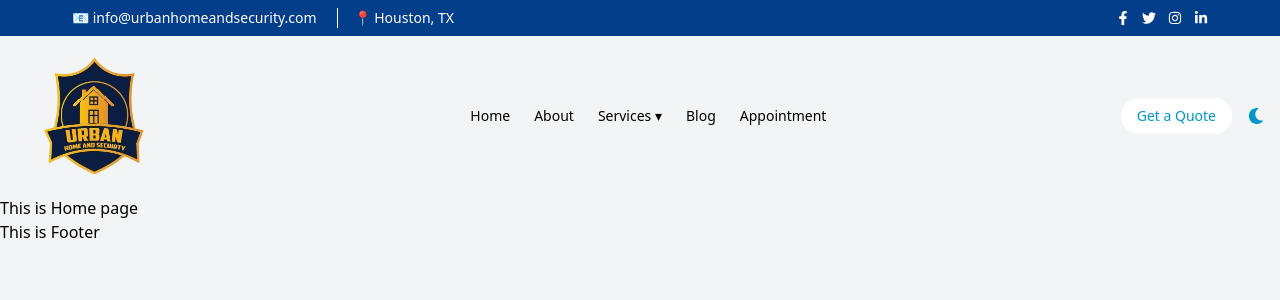
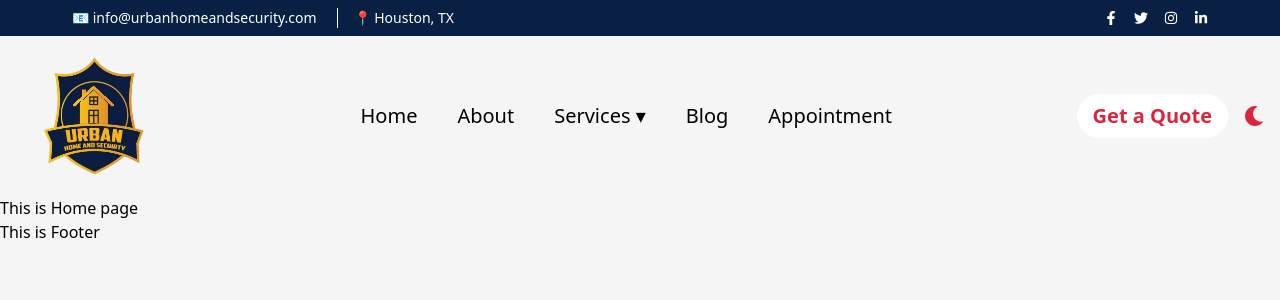
Before and after one commit to saadsrabon/urbanhomeandsecurity, a React (Vite) app: page / in a window 1280 px wide. Shown: the top 300 px of the page. Built offline with nearby package versions, Linux system fonts and the light colour scheme; the HTML template or start-up script is replaced by a standard one.

Commit message:
developed NavBar with responsiveness

```diff
--- a/src/App.jsx
+++ b/src/App.jsx
@@ -7,7 +7,7 @@ import Footer from './components/Footer';
 
 function App() {
   return (
-    <div className="min-h-screen bg-gray-100">
+    <div className="min-h-screen bg-[#F5F5F5]">
       <Navbar/>
       <Routes>
         <Route path="/" element={<Home />} />
--- a/src/components/Navbar.jsx
+++ b/src/components/Navbar.jsx
@@ -54,7 +54,7 @@ export default function Navbar() {
               animate={{
                 x: -window.innerWidth / 2 + 95,
                 y: -window.innerHeight / 2 + 95,
-                scale:1,
+                scale: 1,
               }}
               transition={{ duration: 1.2, ease: 'easeInOut' }}
 
@@ -65,51 +65,51 @@ export default function Navbar() {
       </AnimatePresence>
       <div className={`${darkMode ? 'dark' : ''}`}>
         {/* Top Info Bar */}
-      <div className="bg-darkBlue text-white text-sm px-4 md:px-18 py-2 flex justify-center md:flex-row md:justify-between items-center">
+        <div className="bg-[#0A1F44] text-white text-sm px-4 md:px-18 py-2 flex justify-center md:flex-row md:justify-between items-center">
           <div className="flex justify-center items-center md:flex-row gap-2">
             <span className='border-r pr-5'>📧 info@urbanhomeandsecurity.com</span>
             <span className=' pl-2'>📍 Houston, TX</span>
           </div>
-        <div className="hidden md:flex gap-3 mt-2 md:mt-0">
-          <a href="#"><FaFacebookF /></a>
-          <a href="#"><FaTwitter /></a>
-          <a href="#"><FaInstagram /></a>
-          <a href="#"><FaLinkedinIn /></a>
+          <div className="hidden md:flex gap-4 mt-2 md:mt-0">
+            <a className='hover:text-xl hover:text-[#D7263D] duration-250' href="#"><FaFacebookF /></a>
+            <a className='hover:text-xl hover:text-[#D7263D] duration-250' href="#"><FaTwitter /></a>
+            <a className='hover:text-xl hover:text-[#D7263D] duration-250' href="#"><FaInstagram /></a>
+            <a className='hover:text-xl hover:text-[#D7263D] duration-250' href="#"><FaLinkedinIn /></a>
           </div>
         </div>
 
         {/* Main Navigation */}
         <nav className={`transition-all duration-300 ${scrolled ? 'shadow-md py-2' : 'py-4'}text-white sticky top-0 z-50`}>
           <div className="container mx-auto px-4 flex justify-between items-center">
-          <div className="text-xl font-bold"><img  className="w-40 h-auto" src={logo} alt="" /></div>
+            <div className="text-xl font-bold"><img className="w-40 h-auto" src={logo} alt="" /></div>
 
             {/* Desktop Nav */}
-          <ul className="hidden lg:flex gap-6 text-sm items-center">
-            <li><a href="/">Home</a></li>
-            <li><a href="/about">About</a></li>
+            <ul className="hidden lg:flex gap-10 text-xl items-center">
+              <li><a className='hover:text-[#D7263D] hover:text-2xl hover:font-bold duration-300' href="/">Home</a></li>
+              <li><a className='hover:text-[#D7263D] hover:text-2xl hover:font-bold duration-300' href="/about">About</a></li>
               <li className="group relative">
-              <button className="flex items-center gap-1">Services ▾</button>
-              <ul className="absolute hidden group-hover:block bg-white text-black p-2 shadow-lg rounded mt-1">
-                <li><a href="/remodeling" className="block px-4 py-1 hover:bg-gray-100">Remodeling & Renovation</a></li>
-                <li><a href="/security" className="block px-4 py-1 hover:bg-gray-100">Security Installations</a></li>
-                <li><a href="/ac" className="block px-4 py-1 hover:bg-gray-100">Air Conditioning</a></li>
-                <li><a href="/steel-cage" className="block px-4 py-1 hover:bg-gray-100">Steel Cage</a></li>
-                <li><a href="/electrical" className="block px-4 py-1 hover:bg-gray-100">Electrical Services</a></li>
-                <li><a href="/painting" className="block px-4 py-1 hover:bg-gray-100">Painting & Power Washing</a></li>
-                <li><a href="/roofing" className="block px-4 py-1 hover:bg-gray-100">Roofing</a></li>
-                <li><a href="/flooring" className="block px-4 py-1 hover:bg-gray-100">Flooring & Cabinets</a></li>
+                <button className="flex items-center gap-1 hover:text-[#D7263D] hover:text-2xl hover:font-bold duration-300">Services ▾</button>
+                <ul className="absolute hidden group-hover:block bg-white text-[#0A1F44] p-2 shadow-lg rounded mt-1">
+                  <li><a href="/remodeling" className="block px-4 py-1 hover:bg-gray-100  rounded-2xl hover:text-[#D7263D] hover:tex-[20px] hover:font-semibold duration-350">Remodeling & Renovation</a></li>
+                  <li><a href="/security" className="block px-4 py-1 hover:bg-gray-100 rounded-2xl hover:text-[#D7263D] hover:tex-[20px] hover:font-semibold duration-350 hover:tex-[20px] ">Security Installations</a></li>
+                  <li><a href="/ac" className="block px-4 py-1 hover:bg-gray-100 rounded-2xl hover:text-[#D7263D] hover:tex-[20px] hover:font-semibold duration-350">Air Conditioning</a></li>
+                  <li><a href="/steel-cage" className="block px-4 py-1 hover:bg-gray-100 rounded-2xl hover:text-[#D7263D] hover:tex-[20px] hover:font-semibold duration-350">Steel Cage</a></li>
+                  <li><a href="/electrical" className="block px-4 py-1 hover:bg-gray-100 rounded-2xl hover:text-[#D7263D] hover:tex-[20px] hover:font-semibold duration-350">Electrical Services</a></li>
+                  <li><a href="/painting" className="block px-4 py-1 hover:bg-gray-100 rounded-2xl hover:text-[#D7263D] hover:tex-[20px] hover:font-semibold duration-350">Painting & Power Washing</a></li>
+                  <li><a href="/roofing" className="block px-4 py-1 hover:bg-gray-100 rounded-2xl hover:text-[#D7263D] hover:tex-[20px] hover:font-semibold duration-350">Roofing</a></li>
+                  <li><a href="/flooring" className="block px-4 py-1 hover:bg-gray-100 rounded-2xl hover:text-[#D7263D] hover:tex-[20px] hover:font-semibold duration-350">Flooring & Cabinets</a></li>
                 </ul>
               </li>
-            <li><a href="/blog">Blog</a></li>
-            <li><a href="/appointment">Appointment</a></li>
+              <li><a className='hover:text-[#D7263D] hover:text-2xl hover:font-bold duration-300' href="/blog">Blog</a></li>
+              <li><a className='hover:text-[#D7263D] hover:text-2xl hover:font-bold duration-300' href="/appointment">Appointment</a></li>
             </ul>
 
             {/* Sticky CTA + Dark Mode */}
             <div className="hidden lg:flex gap-4 items-center">
-            <button className="bg-white text-primary px-4 py-2 rounded-full text-sm hover:bg-gray-200 transition">
+              <button className="bg-white text-[#D7263D] text-xl font-semibold px-4 py-2 rounded-full hover:bg-gray-200 transition">
                 Get a Quote
               </button>
-            <button onClick={toggleDarkMode} className="text-[#0096C7]">
+              <button onClick={toggleDarkMode} className="text-[#D7263D] text-xl">
                 {darkMode ? <FaSun /> : <FaMoon />}
               </button>
             </div>
@@ -122,12 +122,12 @@ export default function Navbar() {
 
           {/* Mobile Menu */}
           {menuOpen && (
-          <div className="lg:hidden bg-deepNavy text-white px-4 py-4 space-y-2 text-sm">
-            <a href="/">Home</a>
-            <a href="/about">About</a>
+            <div className="lg:hidden flex flex-col bg-[#0A1F44] text-white px-4 py-4 space-y-2 text-sm">
+              <a className='text-[16px]' href="/">Home</a>
+              <a className='text-[16px]' href="/about">About</a>
               <details className="group">
-              <summary className="cursor-pointer">Services</summary>
-              <div className="ml-4 space-y-1 flex flex-col">
+                <summary className="cursor-pointer text-[16px]">Services</summary>
+                <div className="ml-4 space-y-2 flex flex-col border border-[#505050] w-2/6 p-3 rounded-2xl">
                   <a href="/remodeling">Remodeling</a>
                   <a href="/security">Security</a>
                   <a href="/ac">Air Conditioning</a>
@@ -138,19 +138,21 @@ export default function Navbar() {
                   <a href="/flooring">Flooring</a>
                 </div>
               </details>
-            <div className='flex gap-8'>
-            <a className='border px-4 py-1 rounded-md' href="/blog">Blog</a>
-            <a className='border px-4 py-1 rounded-md' href="/appointment">Appointment</a>
-            </div>
-            <div className="pt-3 border-t border-gray-500">
-              <span>📞 (346) 365-7221</span>
-              <span className="block text-xs italic">Free Quotes</span>
-              <button className="mt-2 bg-white text-primary px-4 py-1 rounded-full text-sm">
+
+              <a className='text-[16px]' href="/blog">Blog</a>
+              <a className='text-[16px]' href="/appointment">Appointment</a>
+
+              <div className="pt-3 border-t border-gray-500 flex flex-col gap-3">
+                <span className='text-[16px] font-semibold'>📞 (346) 365-7221</span>
+                <span className="block text-xs italic text-[16px] font-semibold">Free Quotes</span>
+                <div className='flex justify-start items-center'>
+                  <button className="mt-2 bg-white text-[#D7263D] text-[16px] font-bold px-4 py-1 rounded-full text-sm">
                     Get a Quote
                   </button>
-              <button onClick={toggleDarkMode} className="ml-4 text-white">
+                  <button onClick={toggleDarkMode} className="ml-4 text-[#D7263D] text-[20px]">
                     {darkMode ? <FaSun /> : <FaMoon />}
                   </button>
+                </div>
               </div>
             </div>
           )}
```
Lines whose indentation alone changed are shown as unchanged.
